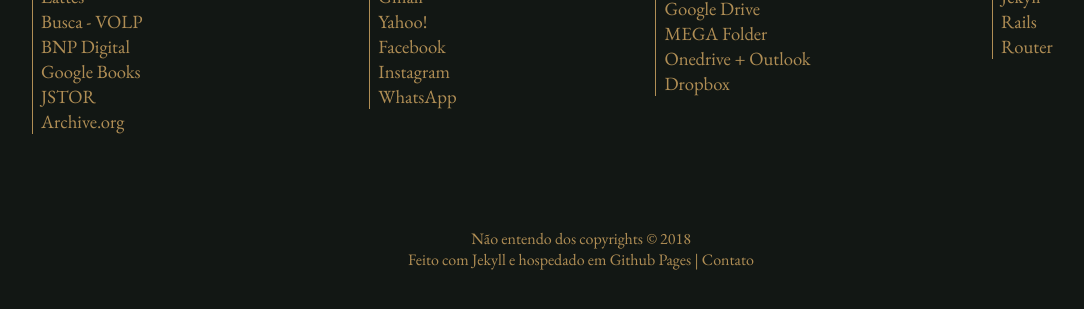
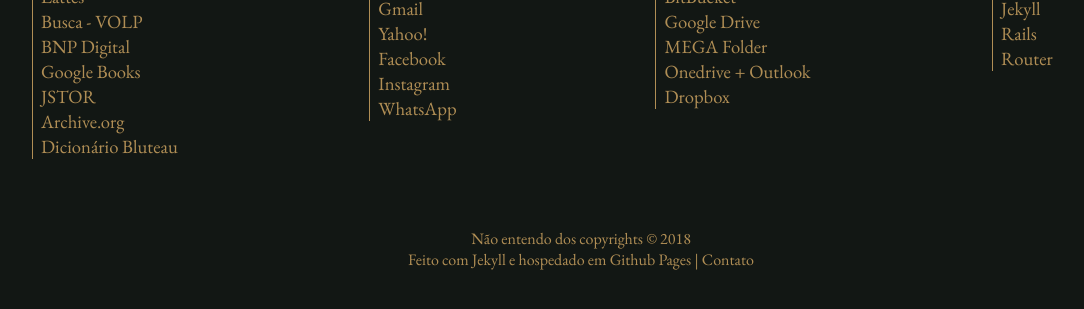
Before and after one commit to luisdarcadia/luisdarcadia.github.io, a Jekyll site: the page built from start.html, in a window 1280 px wide and 900 px high, scrolled down 601 px. Shown: the top 309 px of the window, without its empty margins (59-1143 px from the left). Built offline with Jekyll 4.4.1, drawn with Linux system fonts in a browser that asks for light colours; nearby versions of some CDN libraries.

Commit message:
link Bluteau

```diff
--- a/_data/startlinks.yml
+++ b/_data/startlinks.yml
@@ -33,6 +33,10 @@
 - nome: Archive.org
   tipo: facul
   link: https://archive.org
+
+- nome: Dicionário Bluteau
+  tipo: facul
+  link: http://dicionarios.bbm.usp.br/pt-br/dicionario/edicao/1
 
 - nome: Netflix
   tipo: fun
```
